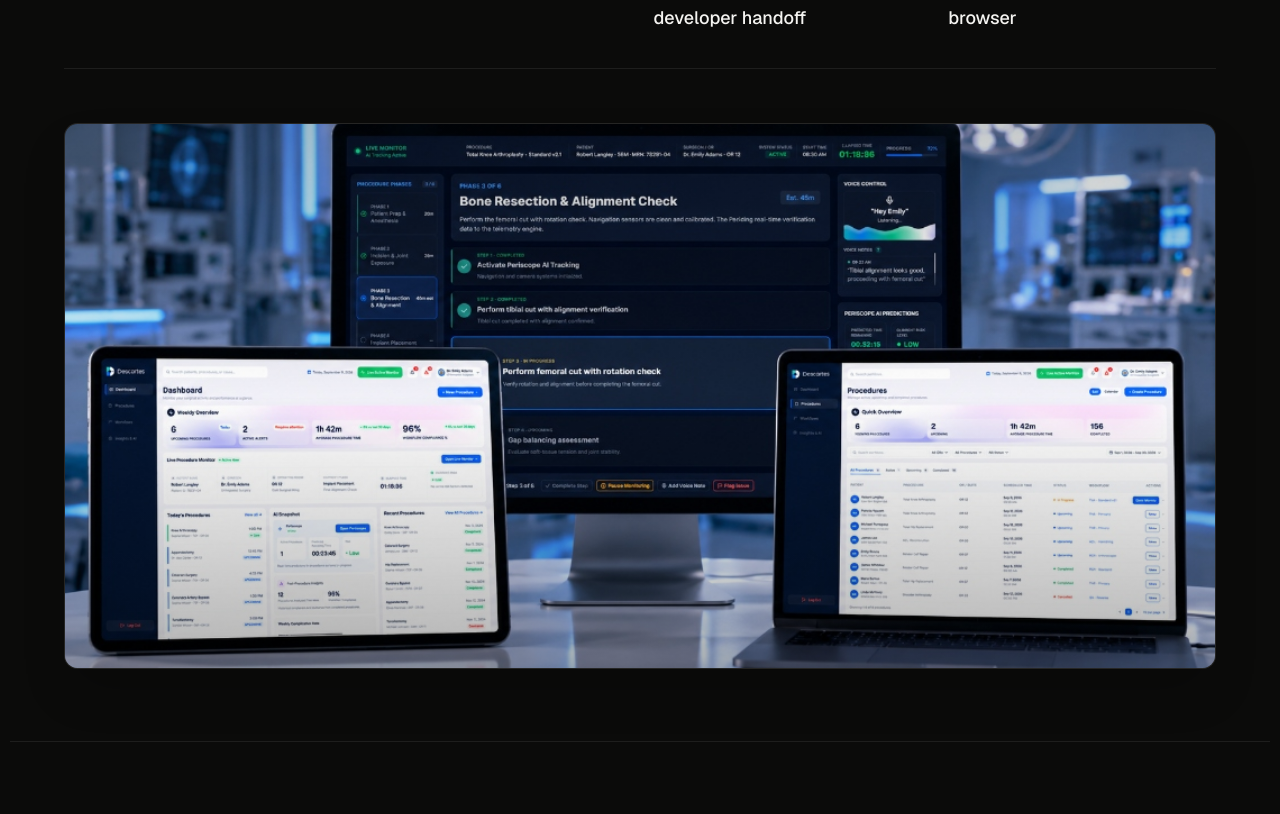
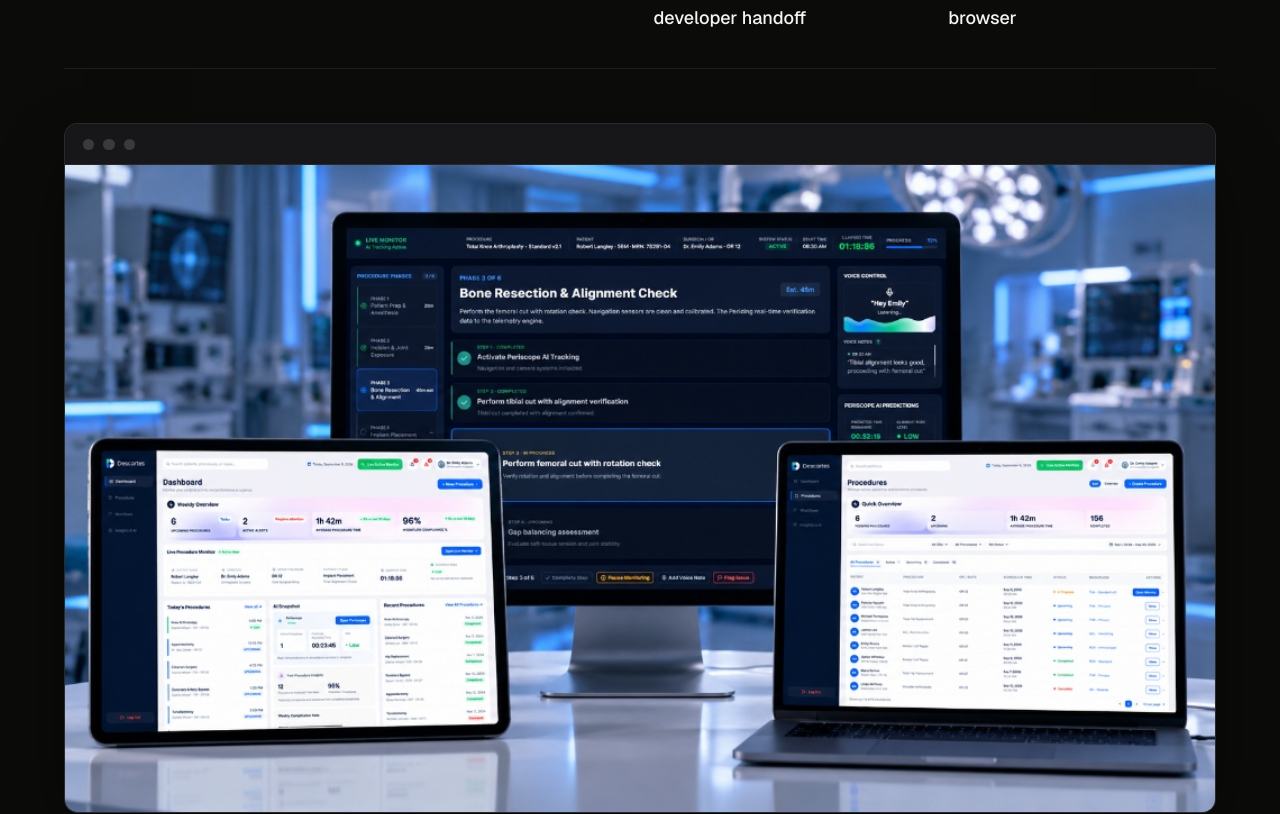
Before and after one commit to paveldinesh/Pavel-portfolio, a Next.js app: page /work/descartes in a window 1280 px wide. Shown: the part 725-1539 px from the top of the page. Built offline with nearby package versions, Linux system fonts and the light colour scheme.

Commit message:
Update Descartes case study with exact template, high-res mockups and post-operative comparative analytics

```diff
--- a/src/app/work/descartes/page.tsx
+++ b/src/app/work/descartes/page.tsx
@@ -16,19 +16,14 @@ import { ArrowLeft, ArrowRight } from "lucide-react";
  * Use dummy patient data in every screenshot.
  */
 const IMG = {
-  hero: "/images/projects/descartes/hero-or-mockup.jpg",
+  hero: "/images/projects/descartes/hero.png",
   dashboard: "/images/projects/descartes/dashboard.png",
   liveMonitor: "/images/projects/descartes/live-monitor.png",
   createProcedure: "/images/projects/descartes/create-procedure.png",
-  workflows: "/images/projects/descartes/workflow-library.png",
+  workflows: "/images/projects/descartes/workflows.png",
   insightsPredictive: "/images/projects/descartes/insights-predictive.png",
   insightsComparative: "/images/projects/descartes/insights-comparative.png",
-  designSystem: "/images/projects/descartes/brand-logo.png",
-  brandLogo: "/images/projects/descartes/brand-logo.png",
-  duoMonitors: "/images/projects/descartes/duo-monitors.png",
-  trioMonitors: "/images/projects/descartes/trio-monitors.png",
-  proceduresCalendar: "/images/projects/descartes/procedures-calendar.png",
-  proceduresMain: "/images/projects/descartes/procedures-main.png",
+  designSystem: "/images/projects/descartes/design-system.png",
 };
 
 /** Desktop-style screen frame with graceful fallback when the image isn't added yet. */
@@ -36,17 +31,22 @@ function Screen({
   src,
   alt,
   caption,
-  ratio = "aspect-[16/10]",
+  ratio = "aspect-[16/9]",
   priority = false,
+  hideIfMissing = false,
 }: {
   src: string;
   alt: string;
   caption?: string;
   ratio?: string;
   priority?: boolean;
+  /** Render nothing (instead of a placeholder) until the image file exists. */
+  hideIfMissing?: boolean;
 }) {
   const [missing, setMissing] = useState(false);
   const fileName = src.split("/").pop();
+
+  if (missing && hideIfMissing) return null;
 
   return (
     <div className="w-full flex flex-col gap-4">
@@ -180,19 +180,14 @@ export default function DescartesCaseStudy() {
           ))}
         </motion.div>
 
-        <motion.div
-          {...fadeIn}
-          className="mt-12 relative w-full h-[320px] sm:h-[440px] md:h-[546px] rounded-xl overflow-hidden border border-white/[0.08] bg-[#121211] shadow-2xl"
-        >
-          <Image
+        <motion.div {...fadeIn} className="mt-12">
+          <Screen
             src={IMG.hero}
-            alt="Descartes operating room multi-device platform overview"
-            fill
+            alt="Descartes dashboard and Live Monitor screens"
+            caption="Descartes: the dashboard overview and the Live Monitor"
+            ratio="aspect-[16/9]"
             priority
-            sizes="(max-width: 1260px) 100vw, 1260px"
-            className="object-cover object-center"
           />
-          <div className="absolute inset-0 bg-gradient-to-t from-black/30 via-transparent to-black/20 pointer-events-none" />
         </motion.div>
       </section>
 
@@ -484,7 +479,7 @@ export default function DescartesCaseStudy() {
               Open on the day, not on a menu
             </h3>
             <p className="text-[#A09D95] text-lg leading-relaxed">
-              The dashboard answers one question quickly: what is ahead, what is active, and what needs attention. It combines four KPI cards, a compact live procedure view, today&apos;s and recent procedures, and an AI snapshot. When a case is active, a strong Open Live Monitor action takes over.
+              The dashboard answers one question quickly: what is ahead, what is active, and what needs attention. A Weekly Overview of four KPIs sits on top, followed by a compact Live Procedure Monitor, today&apos;s and recent procedures, and an AI snapshot. When a case is active, the green Live Active Monitor button in the header and an Open Live Monitor action make it one tap away.
             </p>
           </motion.div>
 
@@ -492,12 +487,12 @@ export default function DescartesCaseStudy() {
             <Screen
               src={IMG.dashboard}
               alt="Descartes dashboard"
-              caption="Fig 02 — Surgical overview: KPIs, live procedure, today's cases and AI snapshot"
+              caption="Dashboard: weekly overview, live procedure, today's cases and AI snapshot"
             />
           </motion.div>
 
           <motion.div {...fadeIn} className="grid grid-cols-2 lg:grid-cols-4 gap-4">
-            {["Upcoming procedures", "Active alerts", "Average case duration", "Workflow compliance %"].map((k) => (
+            {["Upcoming procedures", "Active alerts", "Average procedure time", "Workflow compliance %"].map((k) => (
               <div key={k} className="p-4 rounded-lg bg-[#121211] border border-white/[0.08]">
                 <span className="font-mono text-xs text-[#7A7873] block mb-1">KPI</span>
                 <span className="text-[#F5F4F1] text-[16px] font-medium">{k}</span>
@@ -524,38 +519,24 @@ export default function DescartesCaseStudy() {
               Make the current step the hero, and everything else supporting
             </h3>
             <p className="text-[#A09D95] text-lg leading-relaxed">
-              This is the most critical screen in the product. It shows the procedure, patient, surgeon and OR, elapsed time and progress, the phase list (completed, current, upcoming), voice status and Periscope predictions. The current critical step sits at the centre, and any alerts appear inside the step they relate to.
+              This is the most critical screen in the product. It shows the procedure, patient, surgeon and OR, elapsed time and progress, the phase list (completed, current, upcoming), voice status and Periscope predictions. The current critical step sits at the centre, highlighted against the completed and upcoming steps around it, and active alerts get their own red-bordered panel so they can&apos;t be missed.
             </p>
           </motion.div>
 
-          <motion.div {...fadeIn} className="flex flex-col gap-6">
+          <motion.div {...fadeIn}>
             <Screen
               src={IMG.liveMonitor}
               alt="Descartes Live Monitor"
-              caption="Fig 03 — Live Monitor: current critical step, phases, voice status and Periscope"
+              caption="Live Monitor: phases, current critical step, voice control, Periscope predictions and active alerts"
             />
-
-            <div className="mt-4 rounded-xl p-6 sm:p-10 bg-[#121211] border border-white/[0.08] flex flex-col items-center justify-center">
-              <div className="relative w-full aspect-[16/9] max-w-[860px]">
-                <Image
-                  src={IMG.duoMonitors}
-                  alt="Descartes Live Monitor and Dashboard side-by-side monitors"
-                  fill
-                  className="object-contain"
-                />
-              </div>
-              <span className="font-mono text-xs text-[#7A7873] mt-4 text-center">
-                Multi-station setup: Telemetry Live Monitor (dark mode for OR) paired with the Operational Dashboard
-              </span>
-            </div>
           </motion.div>
 
           <div className="grid grid-cols-1 lg:grid-cols-3 gap-6">
             <motion.div {...fadeIn} className="p-6 rounded-xl bg-[#121211] border border-white/[0.08]">
               <span className="font-mono text-xs text-[#F14417] block mb-2">VOICE</span>
-              <h4 className="font-display font-bold text-xl text-[#F5F4F1] mb-2">Say &ldquo;Hey Descartes&rdquo;</h4>
+              <h4 className="font-display font-bold text-xl text-[#F5F4F1] mb-2">Hands-free by default</h4>
               <p className="text-[#A09D95] text-[15px] leading-relaxed mb-4">
-                Complete, Pause, Resume, Remove and Add Voice Note. Every action asks for confirmation before it executes, and voice notes are transcribed into the procedure record.
+                A wake phrase starts listening. Commands cover Complete, Pause, Resume, Remove and Add Voice Note, and every action asks for confirmation before it executes. Voice notes are transcribed into the procedure record.
               </p>
               <div className="flex flex-wrap gap-2">
                 {["Ready", "Listening", "Processing", "Completed", "Not understood"].map((s) => (
@@ -585,7 +566,7 @@ export default function DescartesCaseStudy() {
 
           <motion.div {...fadeIn}>
             <DecisionNote
-              decision="Use a dark, high-contrast layout with large type, voice as the primary input, and view-only access for Master Accounts."
+              decision="Use a dark, high-contrast layout with large type, voice as the primary input and manual controls (Complete Step, Pause Monitoring, Add Voice Note, Flag Issue) as a backup row, with view-only access for Master Accounts."
               why="The OR is dimly lit, hands are busy and attention belongs on the patient. Glanceability and confirmation matter more than density, and observers must never be able to affect a live case."
               tradeoff="Strict gating adds friction. An explicit, confirmed Remove action keeps the surgeon in control when a step genuinely doesn't apply."
             />
@@ -606,18 +587,18 @@ export default function DescartesCaseStudy() {
             </p>
           </motion.div>
 
-          <motion.div {...fadeIn} className="grid grid-cols-1 lg:grid-cols-2 gap-8">
+          <motion.div {...fadeIn} className="flex flex-col gap-10">
             <Screen
               src={IMG.workflows}
-              alt="Workflow library and editor"
-              caption="Fig 04 — Workflow library and editor"
-              ratio="aspect-[4/3]"
+              alt="Workflow library"
+              caption="Workflow library: reusable templates with status, procedure type and quick actions"
+              ratio="aspect-[1920/1123]"
             />
             <Screen
               src={IMG.createProcedure}
               alt="Create procedure multi-step flow"
-              caption="Fig 05 — Create procedure, step by step"
-              ratio="aspect-[4/3]"
+              caption="Create procedure, step by step"
+              hideIfMissing
             />
           </motion.div>
 
@@ -650,33 +631,38 @@ export default function DescartesCaseStudy() {
           <motion.div {...fadeIn} className="flex flex-col gap-4 max-w-[62ch]">
             <span className="font-mono text-sm text-[#F14417]">DECISION 04 • INSIGHTS & AI</span>
             <h3 className="font-display font-bold text-2xl sm:text-4xl tracking-tight text-[#F5F4F1]">
-              Show the analysis, and stay clear of the recommendation
+              Never show a prediction without something to compare it to
             </h3>
             <p className="text-[#A09D95] text-lg leading-relaxed">
-              Before a case, predictive analytics shows expected procedure time, length of stay, complication rate and 30-day outcome, benchmarked against the hospital average and the top 5%. After cases, comparative analytics surfaces best and worst outcomes, rankings, sources of delay and performance over time. During a case, Periscope updates predicted remaining time and risk as the workflow progresses.
+              Before a case, the surgeon enters the planned procedure and patient context (age, diagnosis, co-morbidities, medications) and generates predictions for procedure time, complication rate, length of stay and 30-day readmission. Each figure is set against the top 5%, the hospital average and the national figure, followed by improvement opportunities ranked by expected impact. After cases, comparative analytics surfaces best and worst outcomes, rankings, sources of delay and performance over time. During a case, Periscope updates predicted remaining time and risk as the workflow progresses.
             </p>
           </motion.div>
 
-          <motion.div {...fadeIn} className="grid grid-cols-1 lg:grid-cols-2 gap-8">
+          <motion.div {...fadeIn} className="flex flex-col gap-10">
+            <div className="w-full max-w-[1000px] mx-auto">
               <Screen
                 src={IMG.insightsPredictive}
                 alt="Pre-operative predictive analytics"
-              caption="Fig 06 — Pre-operative insights and benchmark comparison"
-              ratio="aspect-[4/3]"
+                caption="Pre-operative insights: configuration, benchmark comparison and ranked opportunities"
+                ratio="aspect-[1920/1720]"
               />
+            </div>
+            <div className="w-full max-w-[1000px] mx-auto">
               <Screen
                 src={IMG.insightsComparative}
                 alt="Post-operative comparative analytics"
-              caption="Fig 07 — Post-operative comparative analytics"
-              ratio="aspect-[4/3]"
+                caption="Post-operative comparative analytics"
+                ratio="aspect-[1920/1720]"
+                hideIfMissing
               />
+            </div>
           </motion.div>
 
           <motion.div {...fadeIn}>
             <DecisionNote
-              decision="Present analytical results only. No instructions to change a procedure, treatment or team. Show 'Insufficient Data' when history is too thin."
-              why="Predictions are only useful if clinicians can trust their limits, and the platform's role is to inform preparation, not to decide."
-              tradeoff="Less prescriptive than a recommendation engine. That is intentional, because it keeps responsibility with the clinical team."
+              decision="Pair every predicted figure with benchmarks, and rank improvement opportunities by expected impact."
+              why="A single number is hard to judge on its own. Comparing against the top 5%, the hospital and the national figure gives the surgical team context to prepare with."
+              tradeoff="Ranked opportunities sit close to clinical advice, so their wording needs the most care. The platform's role is to inform the team's planning, not to decide for them."
             />
           </motion.div>
         </div>
@@ -749,8 +735,9 @@ export default function DescartesCaseStudy() {
             <Screen
               src={IMG.designSystem}
               alt="Descartes design system components"
-              caption="Fig 08 — Component library and tokens"
+              caption="Component library and tokens"
               ratio="aspect-[16/9]"
+              hideIfMissing
             />
           </motion.div>
         </div>
@@ -841,24 +828,6 @@ export default function DescartesCaseStudy() {
         >
           &ldquo;Descartes does not direct the surgery. It supports the planned workflow, quietly and consistently, from preparation to completion.&rdquo;
         </motion.blockquote>
-
-        {/* Full Width Hardware Ecosystem Showcase */}
-        <motion.div
-          {...fadeIn}
-          className="mt-16 w-full rounded-2xl overflow-hidden border border-white/[0.08] bg-[#121211] p-6 sm:p-12 flex flex-col items-center justify-center shadow-2xl"
-        >
-          <div className="relative w-full aspect-[16/9] max-w-[980px]">
-            <Image
-              src={IMG.trioMonitors}
-              alt="Descartes platform ecosystem across multi-monitor setup"
-              fill
-              className="object-contain"
-            />
-          </div>
-          <span className="font-mono text-xs text-[#7A7873] mt-6 text-center">
-            Ecosystem Overview — Multi-station synchronization across surgical prep, intra-operative monitoring and recovery
-          </span>
-        </motion.div>
       </section>
 
       {/* ========================================================= */}
```
Also changed, not shown: public/images/projects/descartes/design-system.png, public/images/projects/descartes/hero.png. Lines whose indentation alone changed are shown as unchanged.
